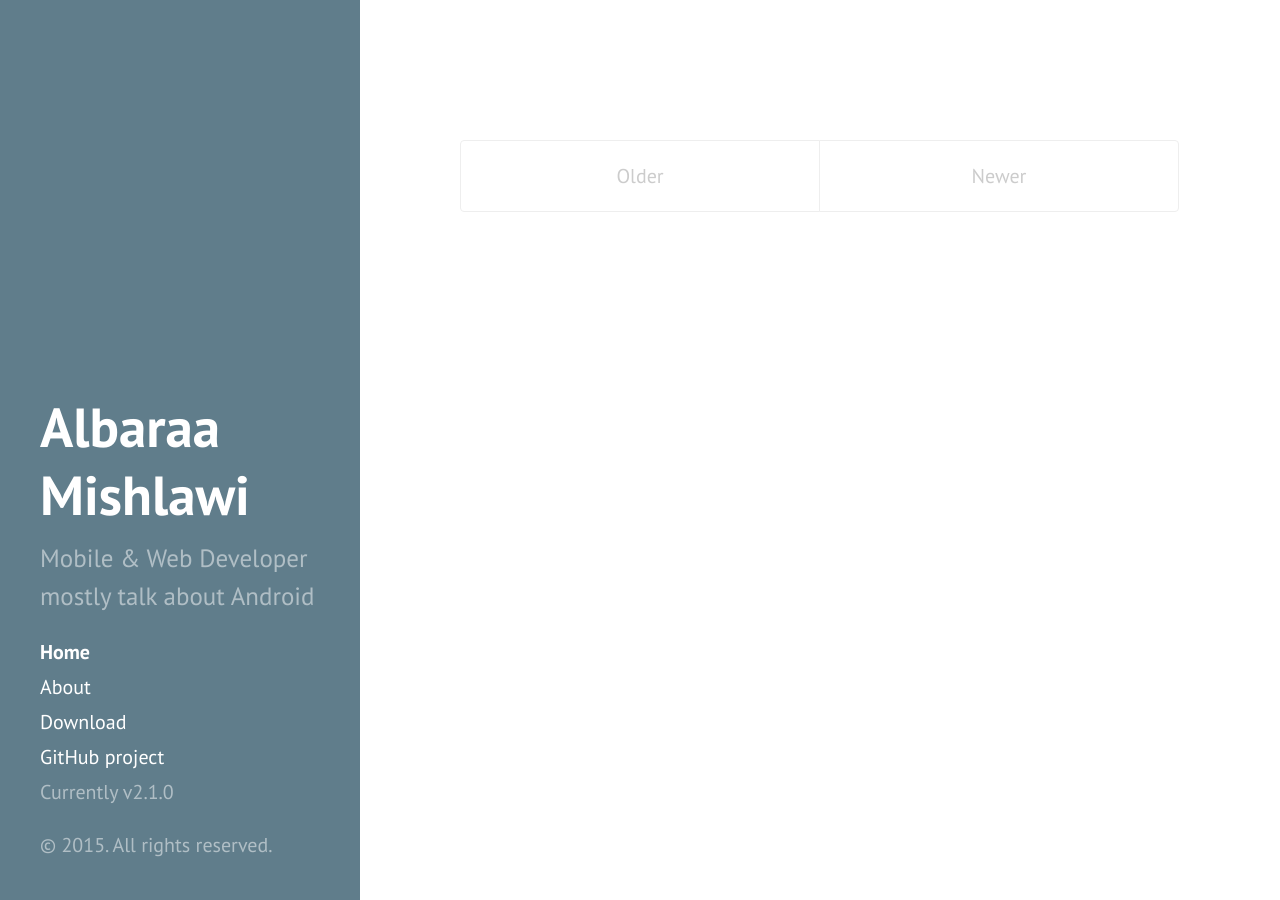
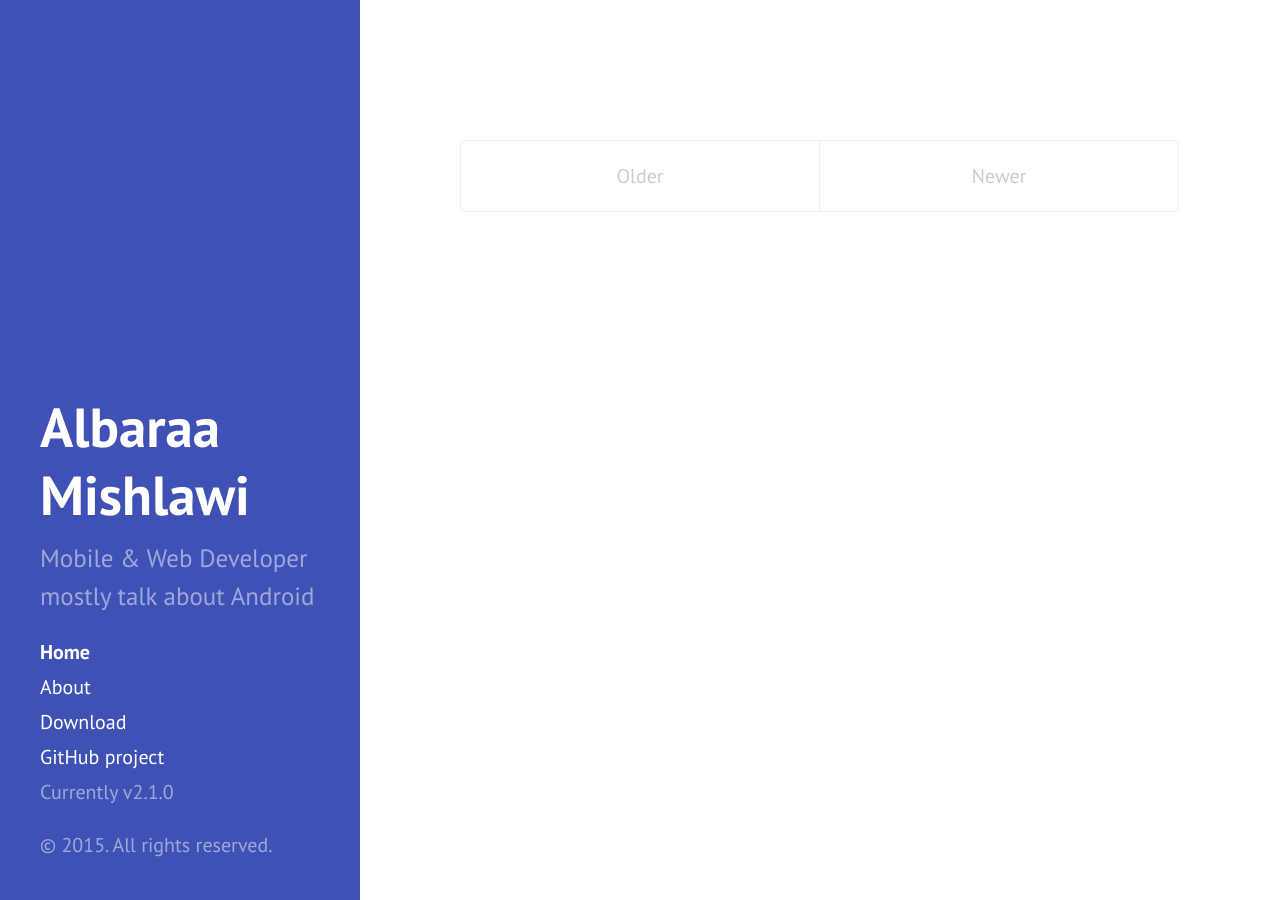
Before and after one commit to albaraam/albaraam.github.io, a Jekyll site: the page built from blog.html, in a window 1280 px wide. Built offline with Jekyll 4.4.1, drawn with Linux system fonts in a browser that asks for light colours; Markdown is read by kramdown in place of the engine named in the settings.

Commit message:
theme style overrides

```diff
--- a/_includes/head.html
+++ b/_includes/head.html
@@ -20,6 +20,11 @@
   <link rel="stylesheet" href="{{ site.baseurl }}public/css/hyde.css">
   <link rel="stylesheet" href="{{ site.baseurl }}public/font-awesome/css/font-awesome.min.css">
   <link rel="stylesheet" href="http://fonts.googleapis.com/css?family=PT+Sans:400,400italic,700|Abril+Fatface">
+  <!-- Theme Overrides -->
+  <style>
+    a { color: #3F51B5; }
+    .sidebar { background-color: #3F51B5; }
+  </style>
 
   <!-- Icons -->
   <link rel="apple-touch-icon-precomposed" sizes="144x144" href="{{ site.baseurl }}public/apple-touch-icon-144-precomposed.png">
```
